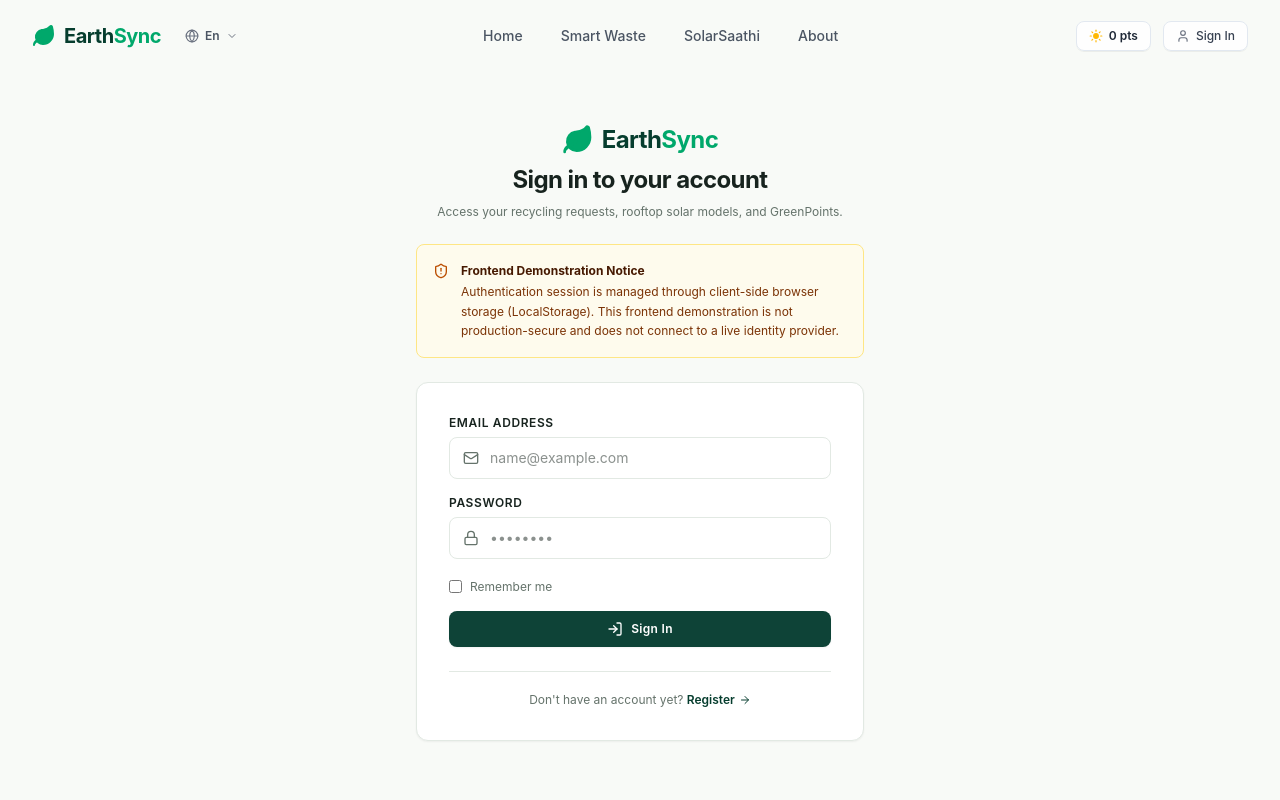
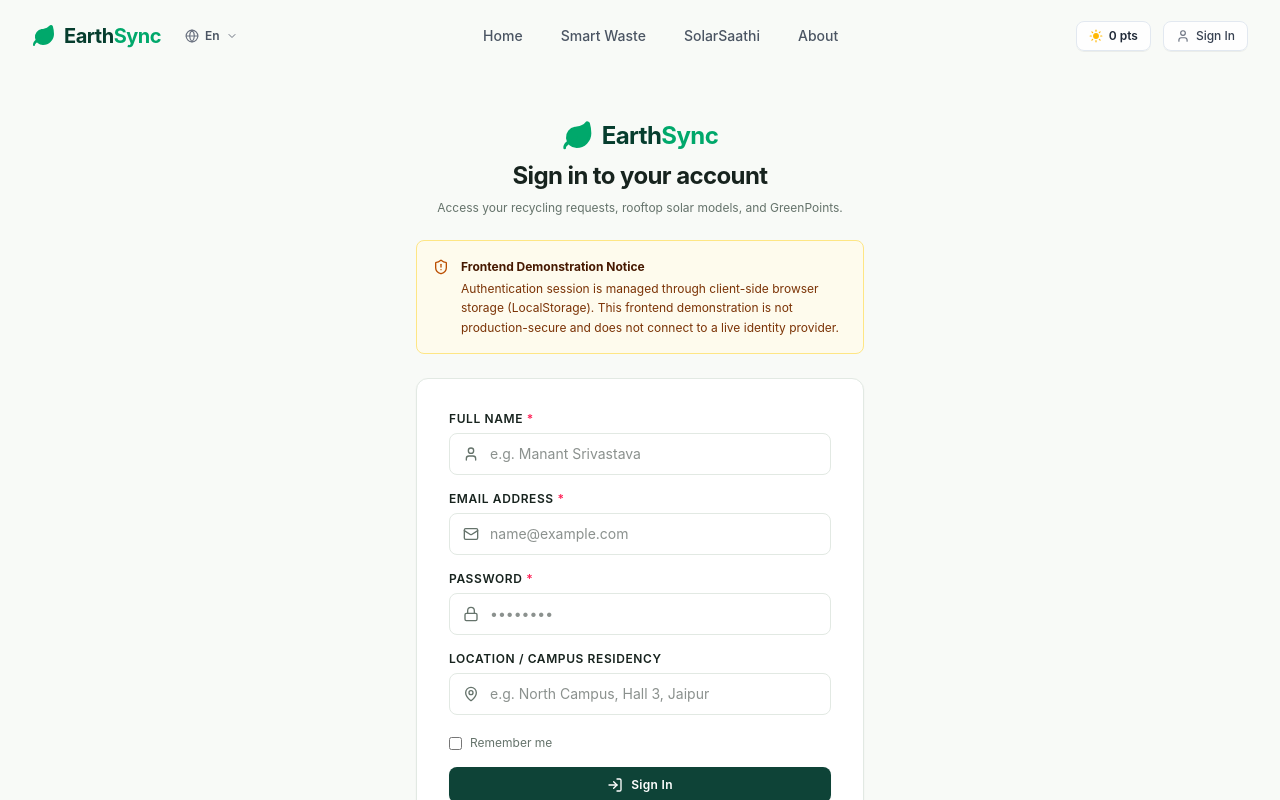
Before and after one commit to ManantSrivastava/EarthSync, a Next.js app: page /login in a window 1280 px wide. Shown: the top 800 px of the page. Built offline with nearby package versions, Linux system fonts and the light colour scheme.

Commit message:
update: add name and location inputs to Sign In form

```diff
--- a/src/app/login/page.tsx
+++ b/src/app/login/page.tsx
@@ -4,14 +4,16 @@ import React, { useState } from 'react';
 import Link from 'next/link';
 import { useRouter } from 'next/navigation';
 import { useEarthSync } from '@/context/EarthSyncContext';
-import { Leaf, LogIn, Lock, Mail, AlertCircle, ShieldAlert, ArrowRight } from 'lucide-react';
+import { Leaf, LogIn, Lock, Mail, User, MapPin, AlertCircle, ShieldAlert, ArrowRight } from 'lucide-react';
 
 export default function LoginPage() {
   const router = useRouter();
   const { login } = useEarthSync();
 
+  const [name, setName] = useState('');
   const [email, setEmail] = useState('');
   const [password, setPassword] = useState('');
+  const [location, setLocation] = useState('');
   const [rememberMe, setRememberMe] = useState(false);
   const [error, setError] = useState<string | null>(null);
   const [isSubmitting, setIsSubmitting] = useState(false);
@@ -19,6 +21,11 @@ export default function LoginPage() {
   const handleSubmit = (e: React.FormEvent) => {
     e.preventDefault();
     setError(null);
+
+    if (!name.trim() || name.trim().length < 2) {
+      setError('Please enter your full name (at least 2 characters).');
+      return;
+    }
 
     if (!email || !email.includes('@')) {
       setError('Please enter a valid email address.');
@@ -32,7 +39,7 @@ export default function LoginPage() {
 
     setIsSubmitting(true);
     // Explicit user authentication demonstration in localStorage
-    login(email);
+    login(email, name, location);
     setIsSubmitting(false);
     router.push('/profile');
   };
@@ -76,9 +83,28 @@ export default function LoginPage() {
           )}
 
           <form onSubmit={handleSubmit} className="space-y-4">
+            {/* Full Name Field */}
             <div>
               <label className="block text-xs font-semibold text-[#17231E] uppercase tracking-wider mb-1.5">
-                Email Address
+                Full Name <span className="text-rose-500">*</span>
+              </label>
+              <div className="relative">
+                <User className="w-4 h-4 text-[#65736B] absolute left-3.5 top-1/2 -translate-y-1/2" />
+                <input
+                  type="text"
+                  value={name}
+                  onChange={(e) => setName(e.target.value)}
+                  placeholder="e.g. Manant Srivastava"
+                  required
+                  className="w-full pl-10 pr-3.5 py-2.5 rounded-lg border border-[#E2E9E3] focus:outline-none focus:ring-1 focus:ring-[#063D2E] focus:border-[#063D2E] text-sm text-[#17231E] bg-white transition-colors"
+                />
+              </div>
+            </div>
+
+            {/* Email Address Field */}
+            <div>
+              <label className="block text-xs font-semibold text-[#17231E] uppercase tracking-wider mb-1.5">
+                Email Address <span className="text-rose-500">*</span>
               </label>
               <div className="relative">
                 <Mail className="w-4 h-4 text-[#65736B] absolute left-3.5 top-1/2 -translate-y-1/2" />
@@ -93,10 +119,11 @@ export default function LoginPage() {
               </div>
             </div>
 
+            {/* Password Field */}
             <div>
               <div className="flex items-center justify-between mb-1.5">
                 <label className="block text-xs font-semibold text-[#17231E] uppercase tracking-wider">
-                  Password
+                  Password <span className="text-rose-500">*</span>
                 </label>
               </div>
               <div className="relative">
@@ -107,6 +134,23 @@ export default function LoginPage() {
                   onChange={(e) => setPassword(e.target.value)}
                   placeholder="••••••••"
                   required
+                  className="w-full pl-10 pr-3.5 py-2.5 rounded-lg border border-[#E2E9E3] focus:outline-none focus:ring-1 focus:ring-[#063D2E] focus:border-[#063D2E] text-sm text-[#17231E] bg-white transition-colors"
+                />
+              </div>
+            </div>
+
+            {/* Location / Campus Address Field */}
+            <div>
+              <label className="block text-xs font-semibold text-[#17231E] uppercase tracking-wider mb-1.5">
+                Location / Campus Residency
+              </label>
+              <div className="relative">
+                <MapPin className="w-4 h-4 text-[#65736B] absolute left-3.5 top-1/2 -translate-y-1/2" />
+                <input
+                  type="text"
+                  value={location}
+                  onChange={(e) => setLocation(e.target.value)}
+                  placeholder="e.g. North Campus, Hall 3, Jaipur"
                   className="w-full pl-10 pr-3.5 py-2.5 rounded-lg border border-[#E2E9E3] focus:outline-none focus:ring-1 focus:ring-[#063D2E] focus:border-[#063D2E] text-sm text-[#17231E] bg-white transition-colors"
                 />
               </div>
--- a/src/context/EarthSyncContext.tsx
+++ b/src/context/EarthSyncContext.tsx
@@ -46,7 +46,7 @@ interface EarthSyncContextType {
   dismissToast: (id: string) => void;
   showToast: (type: 'success' | 'info' | 'warning' | 'error', title: string, message: string) => void;
   updateProfile: (profile: Partial<UserProfile>) => void;
-  login: (email: string, name?: string) => void;
+  login: (email: string, name?: string, campusLocation?: string) => void;
   logout: () => void;
   clearUserData: () => void;
   resetAllData: () => void;
@@ -468,11 +468,12 @@ export const EarthSyncProvider = ({ children }: { children: ReactNode }) => {
   };
 
   // User login (stored locally for frontend demonstration)
-  const login = (email: string, name?: string) => {
+  const login = (email: string, name?: string, campusLocation?: string) => {
     const updated: UserProfile = {
       ...userProfile,
       email: email.trim(),
-      name: name ? name.trim() : (userProfile.name || email.split('@')[0]),
+      name: name && name.trim() ? name.trim() : (userProfile.name || email.split('@')[0]),
+      campusLocation: campusLocation && campusLocation.trim() ? campusLocation.trim() : (userProfile.campusLocation || 'Main Campus'),
     };
     saveProfile(updated);
     showToast('success', 'Signed In', `Welcome, ${updated.name || 'User'}!`);
```
